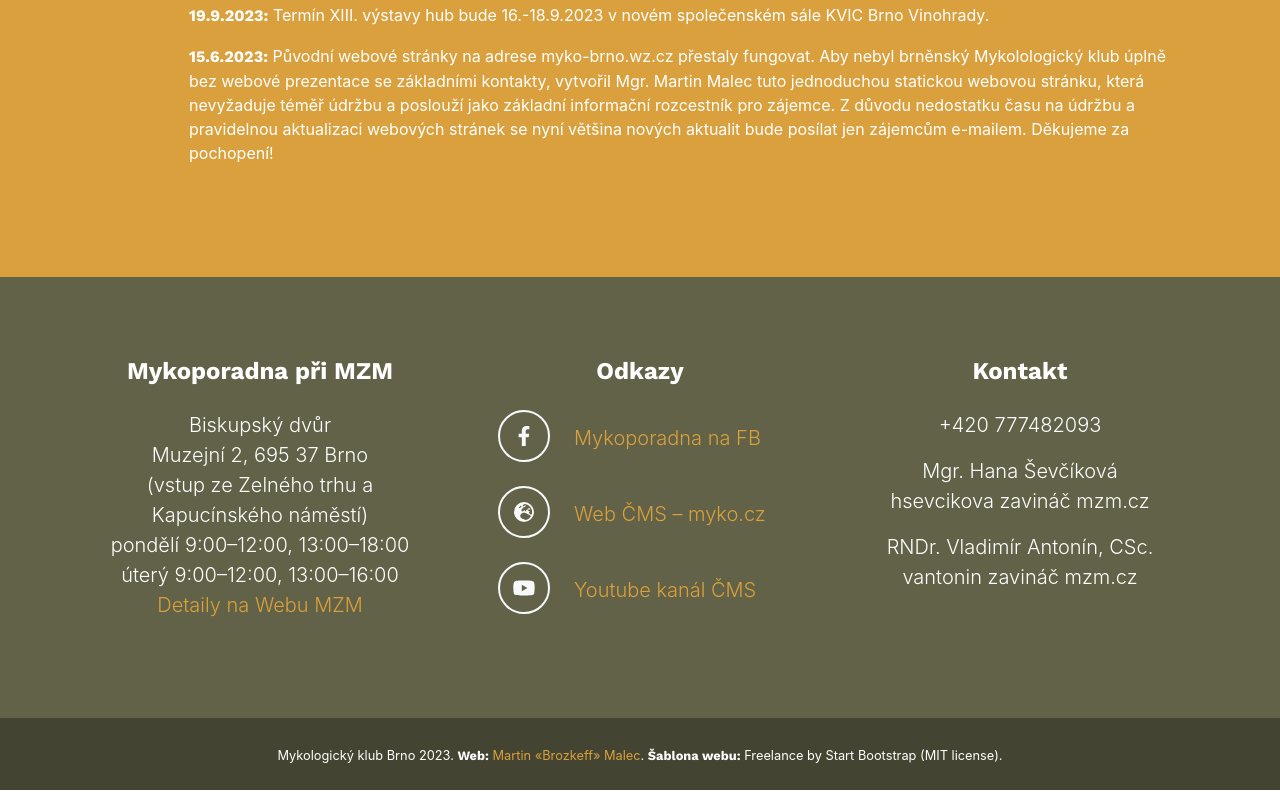
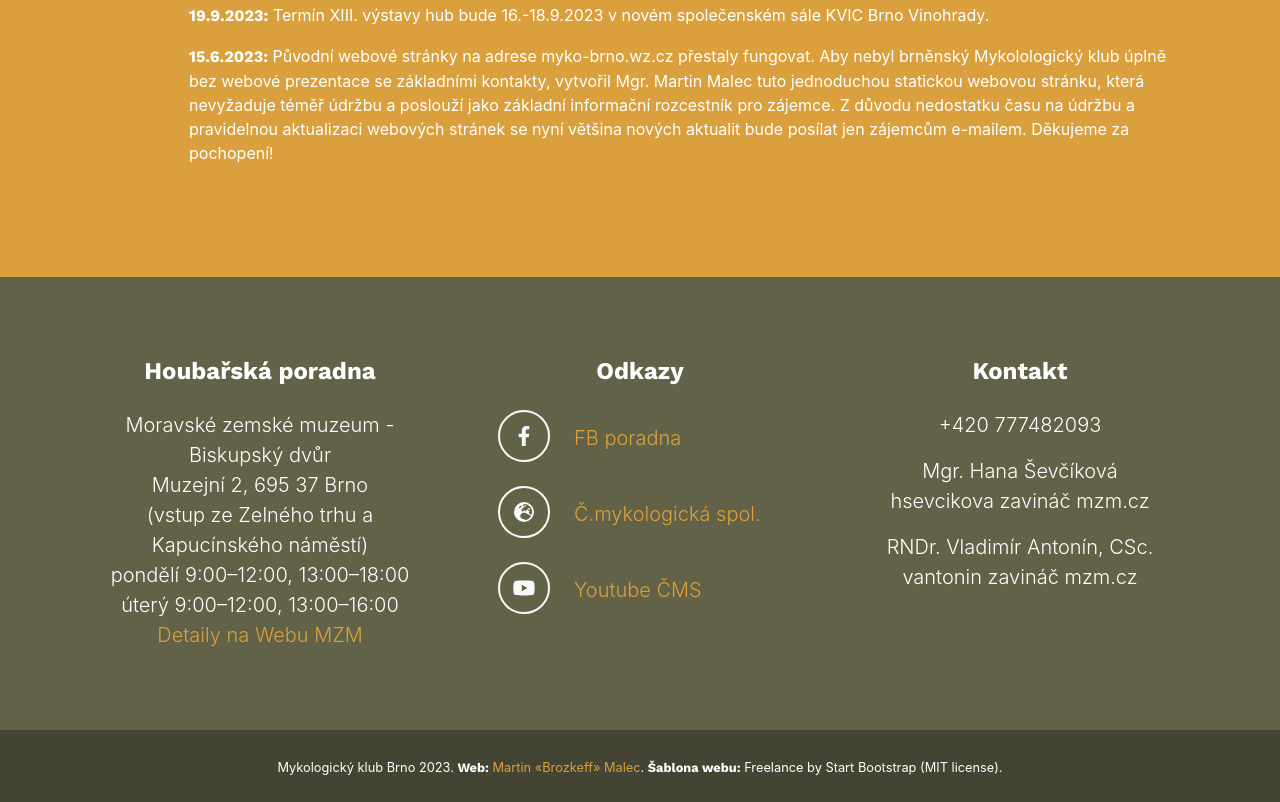
Before and after one commit to brozkeff/mykobrno-web, a plain HTML site: page index.html in a window 1280 px wide. Shown: the part 2789-3591 px from the top of the page. Drawn offline with nearby package versions, Linux system fonts and the light colour scheme; a web font is replaced by a local one.

Commit message:
mykoporadna na houbarska poradna

```diff
--- a/index.html
+++ b/index.html
@@ -270,8 +270,8 @@
                 <div class="row">
                     <!-- Footer Location-->
                     <div class="col-lg-4 mb-5 mb-lg-0">
-                        <h4 class="mb-4">Mykoporadna při MZM</h4>
-                        <p class="pre-wrap lead mb-0">Biskupský dvůr<br>Muzejní 2, 695 37 Brno<br>(vstup ze Zelného trhu a Kapucínského náměstí)</p>
+                        <h4 class="mb-4">Houbařská poradna</h4>
+                        <p class="pre-wrap lead mb-0">Moravské zemské muzeum - Biskupský dvůr<br>Muzejní 2, 695 37 Brno<br>(vstup ze Zelného trhu a Kapucínského náměstí)</p>
                         <p class="pre-wrap lead mb-0">pondělí 9:00–12:00, 13:00–18:00</p>
                         <p class="pre-wrap lead mb-0">úterý 9:00–12:00, 13:00–16:00</p>
                         <p class="pre-wrap lead mb-0"><a href="http://www.mzm.cz/aktuality-1/oteviraci-doba-houbarske-poradny-mzm">Detaily na Webu MZM</a></p>
@@ -279,9 +279,9 @@
                     <!-- Footer Social Icons-->
                     <div class="col-lg-4 mb-5 mb-lg-0">
                         <h4 class="mb-4">Odkazy</h4>
-                        <p class="lead text-left"><a class="btn btn-outline-light btn-social mx-4" href="https://www.facebook.com/groups/makromycetes"><i class="fab fa-fw fa-facebook-f"></i></a><a href="https://www.facebook.com/groups/makromycetes">Mykoporadna na FB</a></p>
-                        <p class="lead text-left"><a class="btn btn-outline-light btn-social mx-4" href="https://www.myko.cz/"><i class="fas fa-fw fa-earth-europe"></i></a><a href="https://www.myko.cz/">Web ČMS – myko.cz</a></p>
-                        <p class="lead text-left"><a class="btn btn-outline-light btn-social mx-4" href="https://www.youtube.com/channel/UCQzeIuuyk50j-xO21QQxpPg"><i class="fab fa-fw fa-youtube"></i></a><a href="https://www.youtube.com/channel/UCQzeIuuyk50j-xO21QQxpPg">Youtube kanál ČMS</a></p>
+                        <p class="lead text-left"><a class="btn btn-outline-light btn-social mx-4" href="https://www.facebook.com/groups/makromycetes"><i class="fab fa-fw fa-facebook-f"></i></a><a href="https://www.facebook.com/groups/makromycetes">FB poradna</a></p>
+                        <p class="lead text-left"><a class="btn btn-outline-light btn-social mx-4" href="https://www.myko.cz/"><i class="fas fa-fw fa-earth-europe"></i></a><a href="https://www.myko.cz/">Č.mykologická spol.</a></p>
+                        <p class="lead text-left"><a class="btn btn-outline-light btn-social mx-4" href="https://www.youtube.com/channel/UCQzeIuuyk50j-xO21QQxpPg"><i class="fab fa-fw fa-youtube"></i></a><a href="https://www.youtube.com/channel/UCQzeIuuyk50j-xO21QQxpPg">Youtube ČMS</a></p>
                     </div>
                     <!-- Footer About Text-->
                     <div class="col-lg-4">
```
